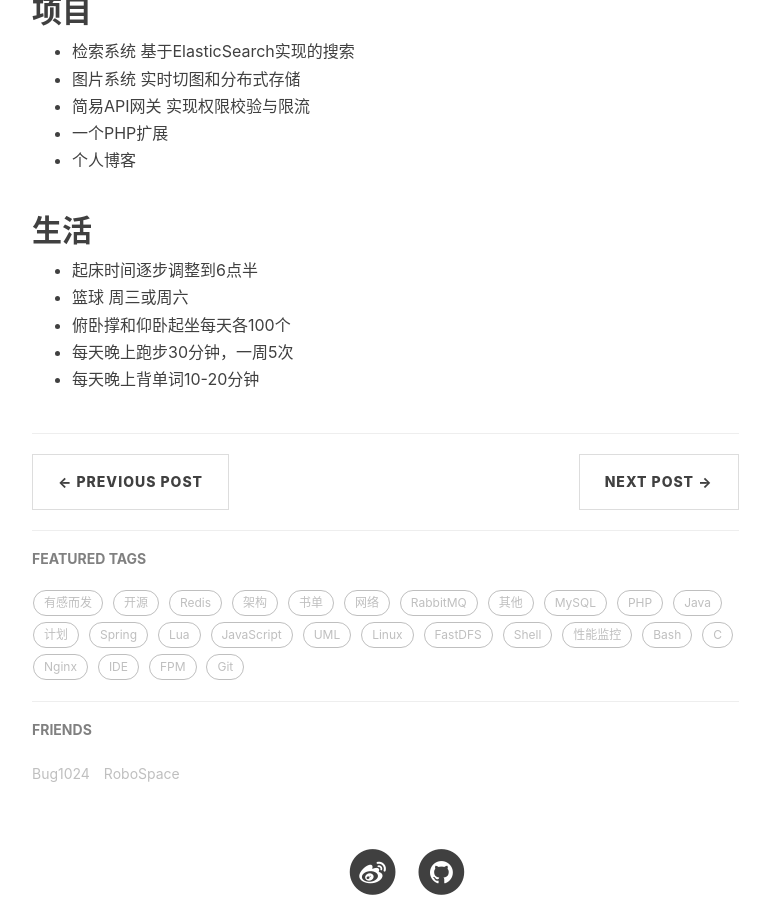
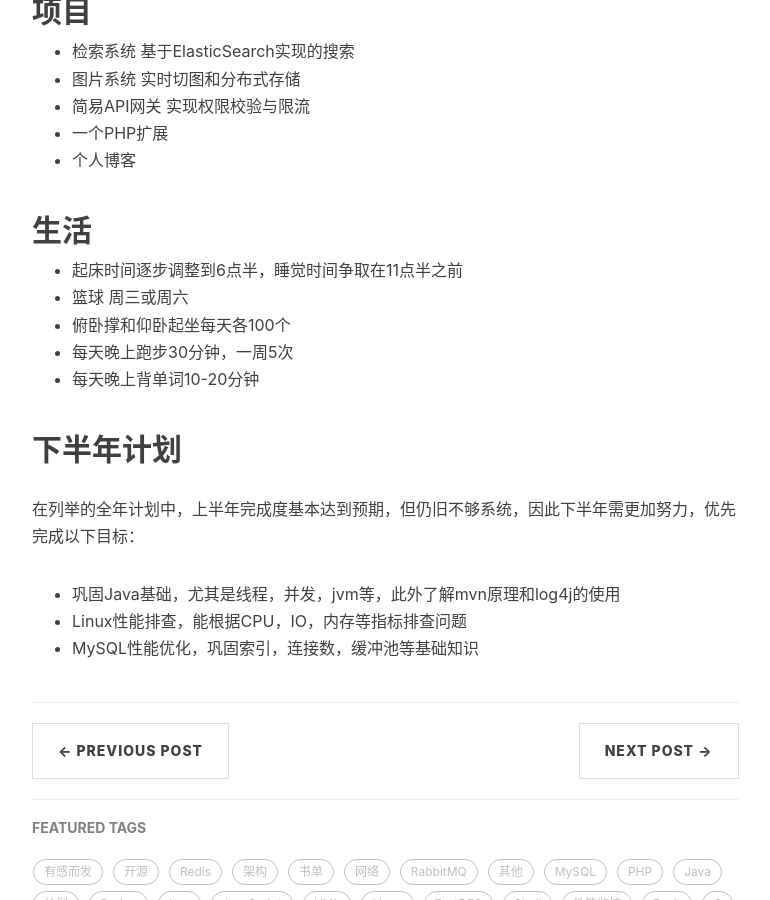
Before and after one commit to bug1024/jeet-blog, a Jekyll site: the page built from _posts/2017-03-08-2017plan.md, in a window 1280 px wide and 900 px high, scrolled down 2066 px. Shown: the whole window, without its empty margins (233-1003 px from the left). Built offline with Jekyll 4.4.1, drawn with Linux system fonts in a browser that asks for light colours; nearby versions of some CDN libraries; comment, search, counter and statistics services are not loaded.

Commit message:
2017plan

```diff
--- a/_posts/2017-03-08-2017plan.md
+++ b/_posts/2017-03-08-2017plan.md
@@ -68,8 +68,14 @@ tags:
  - 个人博客
 
 ## 生活
- - 起床时间逐步调整到6点半
+ - 起床时间逐步调整到6点半，睡觉时间争取在11点半之前
  - 篮球 周三或周六
  - 俯卧撑和仰卧起坐每天各100个
  - 每天晚上跑步30分钟，一周5次
  - 每天晚上背单词10-20分钟
+
+## 下半年计划
+在列举的全年计划中，上半年完成度基本达到预期，但仍旧不够系统，因此下半年需更加努力，优先完成以下目标：
+- 巩固Java基础，尤其是线程，并发，jvm等，此外了解mvn原理和log4j的使用
+- Linux性能排查，能根据CPU，IO，内存等指标排查问题
+- MySQL性能优化，巩固索引，连接数，缓冲池等基础知识
```
